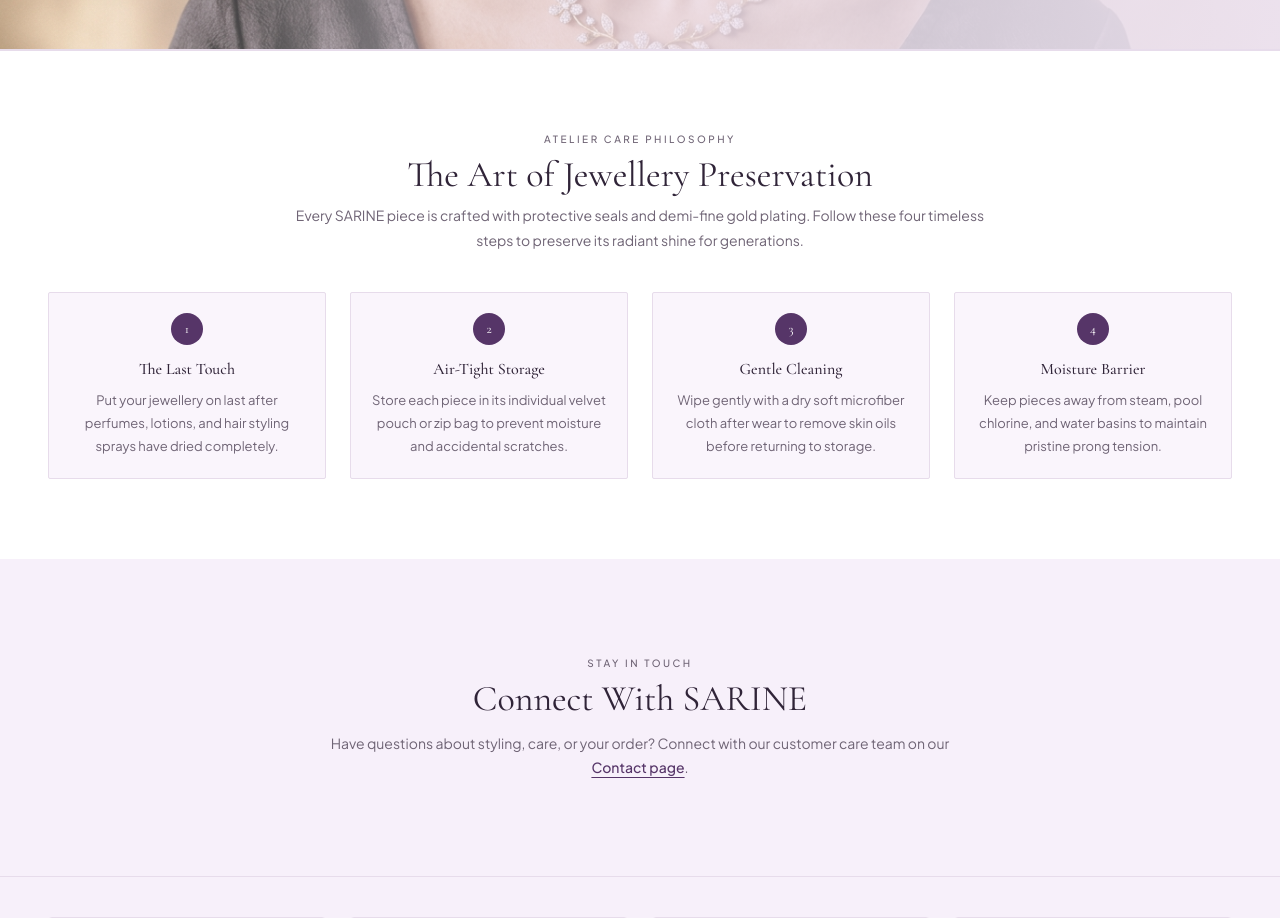
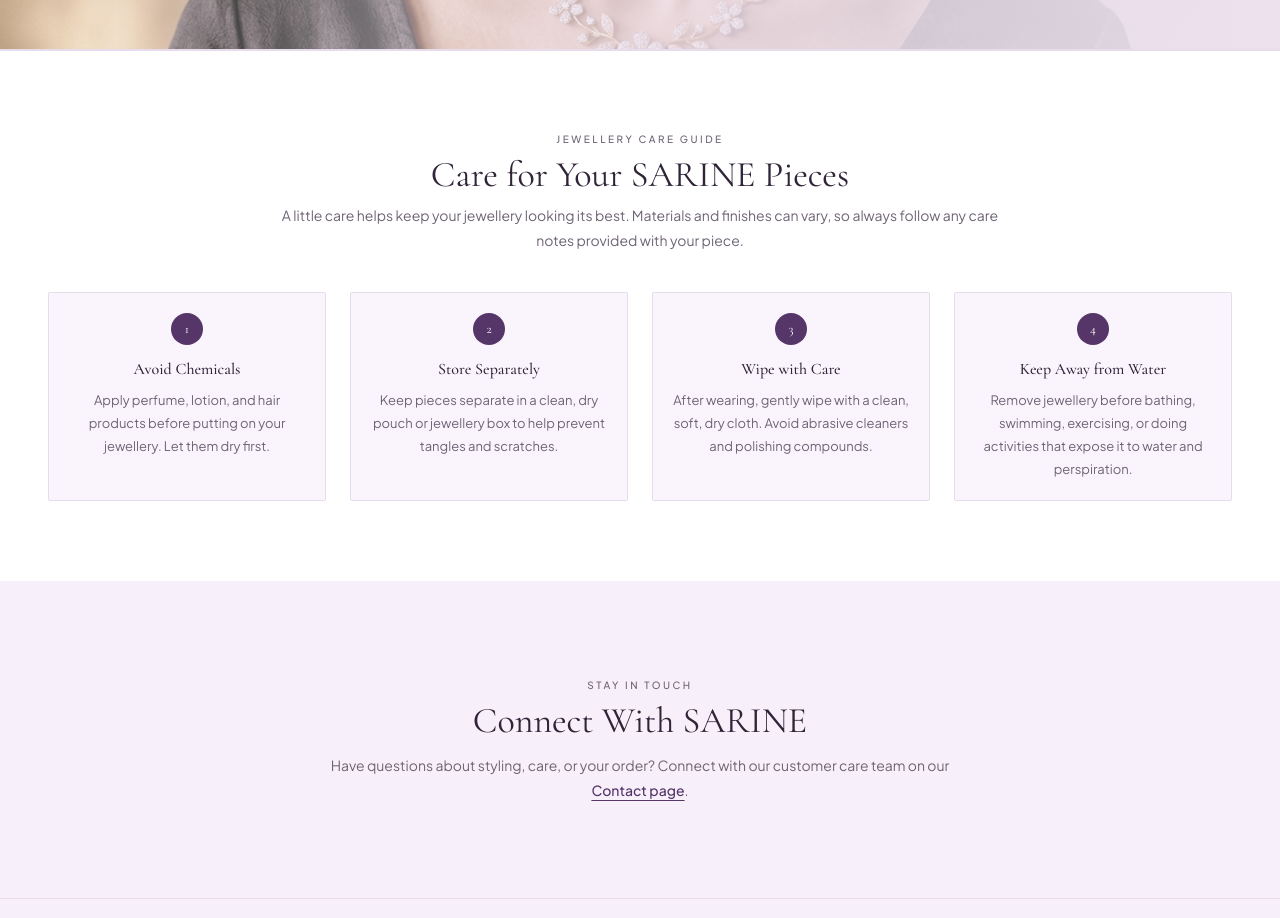
Before and after one commit to Nikhillverma/SARINE-Luxury-Artificial-Jewellery, a React (Vite) app: page / in a window 1280 px wide. Shown: the part 3980-4898 px from the top of the page. Built offline with nearby package versions, Linux system fonts and the light colour scheme; no server answers.

Commit message:
Make homepage jewellery care guidance accurate (#82)

```diff
--- a/src/pages/HomePage.tsx
+++ b/src/pages/HomePage.tsx
@@ -828,46 +828,46 @@ export const HomePage: React.FC<HomePageProps> = ({ includeAll }) => {
         <div className="site-container">
           <div className="max-w-[720px] mx-auto text-center mb-10">
             <span className="text-[10px] uppercase tracking-[0.25em] text-[#6F6475] font-medium block mb-2 font-sans">
-              ATELIER CARE PHILOSOPHY
+              JEWELLERY CARE GUIDE
             </span>
             <h2 className="font-serif text-2xl sm:text-3xl lg:text-4xl text-[#302438] font-normal">
-              The Art of Jewellery Preservation
+              Care for Your SARINE Pieces
             </h2>
             <p className="mt-2 text-xs sm:text-sm text-[#6F6475] font-sans leading-relaxed">
-              Every SARINE piece is crafted with protective seals and demi-fine gold plating. Follow these four timeless steps to preserve its radiant shine for generations.
+              A little care helps keep your jewellery looking its best. Materials and finishes can vary, so always follow any care notes provided with your piece.
             </p>
           </div>
 
           <div className="grid grid-cols-1 sm:grid-cols-2 lg:grid-cols-4 gap-6">
             <div className="p-5 bg-[#FAF5FC] border border-[#E7DCEB] rounded-xs text-center space-y-2">
               <span className="w-8 h-8 rounded-full bg-[#563568] text-white text-xs font-serif flex items-center justify-center mx-auto mb-3">1</span>
-              <h3 className="font-serif text-base text-[#302438]">The Last Touch</h3>
+              <h3 className="font-serif text-base text-[#302438]">Avoid Chemicals</h3>
               <p className="text-xs text-[#6F6475] leading-relaxed">
-                Put your jewellery on last after perfumes, lotions, and hair styling sprays have dried completely.
+                Apply perfume, lotion, and hair products before putting on your jewellery. Let them dry first.
               </p>
             </div>
 
             <div className="p-5 bg-[#FAF5FC] border border-[#E7DCEB] rounded-xs text-center space-y-2">
               <span className="w-8 h-8 rounded-full bg-[#563568] text-white text-xs font-serif flex items-center justify-center mx-auto mb-3">2</span>
-              <h3 className="font-serif text-base text-[#302438]">Air-Tight Storage</h3>
+              <h3 className="font-serif text-base text-[#302438]">Store Separately</h3>
               <p className="text-xs text-[#6F6475] leading-relaxed">
-                Store each piece in its individual velvet pouch or zip bag to prevent moisture and accidental scratches.
+                Keep pieces separate in a clean, dry pouch or jewellery box to help prevent tangles and scratches.
               </p>
             </div>
 
             <div className="p-5 bg-[#FAF5FC] border border-[#E7DCEB] rounded-xs text-center space-y-2">
               <span className="w-8 h-8 rounded-full bg-[#563568] text-white text-xs font-serif flex items-center justify-center mx-auto mb-3">3</span>
-              <h3 className="font-serif text-base text-[#302438]">Gentle Cleaning</h3>
+              <h3 className="font-serif text-base text-[#302438]">Wipe with Care</h3>
               <p className="text-xs text-[#6F6475] leading-relaxed">
-                Wipe gently with a dry soft microfiber cloth after wear to remove skin oils before returning to storage.
+                After wearing, gently wipe with a clean, soft, dry cloth. Avoid abrasive cleaners and polishing compounds.
               </p>
             </div>
 
             <div className="p-5 bg-[#FAF5FC] border border-[#E7DCEB] rounded-xs text-center space-y-2">
               <span className="w-8 h-8 rounded-full bg-[#563568] text-white text-xs font-serif flex items-center justify-center mx-auto mb-3">4</span>
-              <h3 className="font-serif text-base text-[#302438]">Moisture Barrier</h3>
+              <h3 className="font-serif text-base text-[#302438]">Keep Away from Water</h3>
               <p className="text-xs text-[#6F6475] leading-relaxed">
-                Keep pieces away from steam, pool chlorine, and water basins to maintain pristine prong tension.
+                Remove jewellery before bathing, swimming, exercising, or doing activities that expose it to water and perspiration.
               </p>
             </div>
           </div>
```
